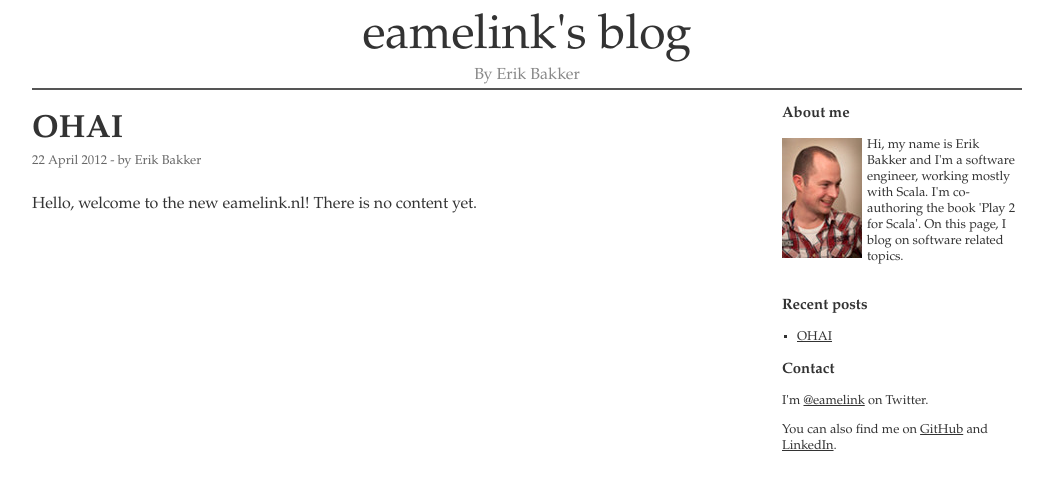
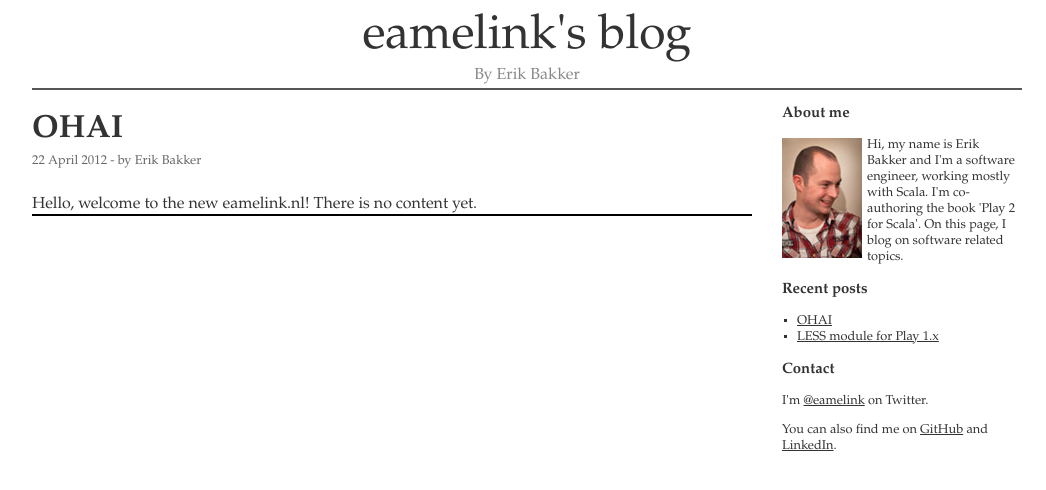
Before and after one commit to eamelink/eamelink.github.com-old, a Jekyll site: the page built from index.html, in a window 1280 px wide. Shown: the top 490 px of the page, without its empty margins (113-1159 px from the left). Built offline with Jekyll 4.4.1, drawn with Linux system fonts in a browser that asks for light colours.

Commit message:
Layout tweaks, added next/prev post links, added Play Less module post

```diff
--- a/_layouts/default.html
+++ b/_layouts/default.html
@@ -22,12 +22,8 @@
 	    {{ content }}
       </div>
       <div class="side">
-        <div id="aboutme">
-          <h3>About me</h3>
-          <p><img id="portrait" width="80" height="120" alt="photo of me" src="/images/me.jpg" />Hi, my name is Erik Bakker and I'm a software engineer, working mostly with Scala. I'm co-authoring the book 'Play 2 for Scala'. On this page, I blog on software related topics.</p>
-          <br class="clearfix" />
-        </div>
-
+        <h3>About me</h3>
+        <p class="aboutme"><img id="portrait" width="80" height="120" alt="photo of me" src="/images/me.jpg" />Hi, my name is Erik Bakker and I'm a software engineer, working mostly with Scala. I'm co-authoring the book 'Play 2 for Scala'. On this page, I blog on software related topics.</p>
 
         <h3>Recent posts</h3>
         <ul>
--- a/styles/main.css
+++ b/styles/main.css
@@ -76,6 +76,47 @@
   margin-bottom: 25px;
 }
 
+.main p a {
+  color: #004f88;
+  text-decoration: none;
+}
+
+.main p a:visited {
+  color: #460588;
+}
+
+.main div.highlight {
+  padding-left: 15px;
+}
+
+#post {
+  border-bottom: 2px solid black;
+}
+
+#postNavigation {
+  margin: 10px 0;
+  color: #666;
+  font-size: 0.8em;
+  overflow: auto;
+  width: 100%;
+}
+
+#postNavigation a {
+  color: #333;
+}
+#postNavigation .previous {
+  float: left;
+}
+
+#postNavigation .next {
+  float: right;
+}
+
+.aboutme {
+  width: 100%;
+  overflow: auto;
+}
+
 #portrait {
   float: left;
   margin-right: 5px;
@@ -85,14 +126,13 @@
   min-height: 80px; /* At leat size of the image */
 }
 
-#aboutme p {
-  margin-bottom: 0; /* This thing is in a div (for the clearfix), preventing margin collapse */
-}
-
-.clearfix { /* I suck at CSS, so I use this hack */
-  clear: both;
-  height: 1px;
-  margin-top: -1px;
+/* Maybe we should do this only for small screens? */
+.main pre {
+ white-space: pre-wrap;       /* css-3 */
+ white-space: -moz-pre-wrap;  /* Mozilla, since 1999 */
+ white-space: -pre-wrap;      /* Opera 4-6 */
+ white-space: -o-pre-wrap;    /* Opera 7 */
+ word-wrap: break-word;       /* Internet Explorer 5.5+ */
 }
 
 /* Between 990px and 720px, resize with sidebar at a quart of the size */
```
Also changed, not shown: _layouts/post.html (+14 -0 lines), _posts/2011-07-13-play-1.x-less-module.textile (added, +31 -0 lines).
